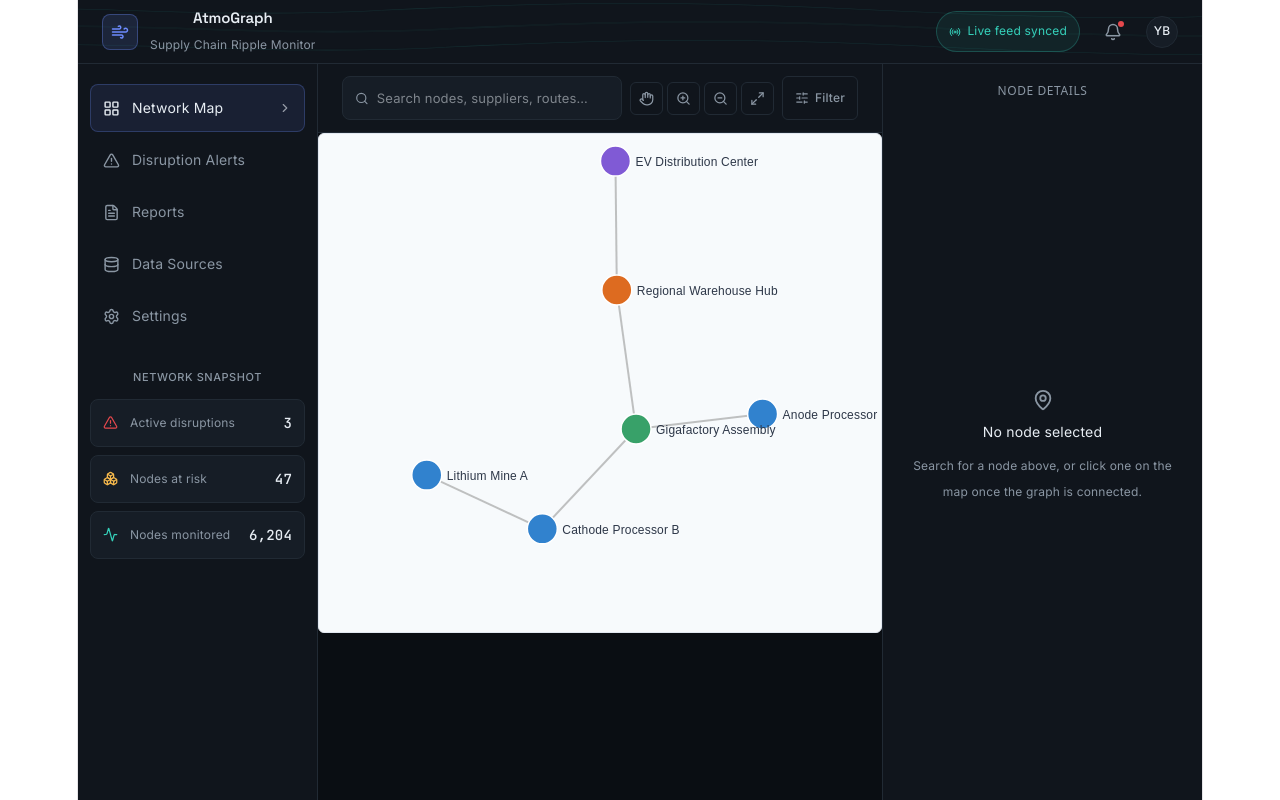
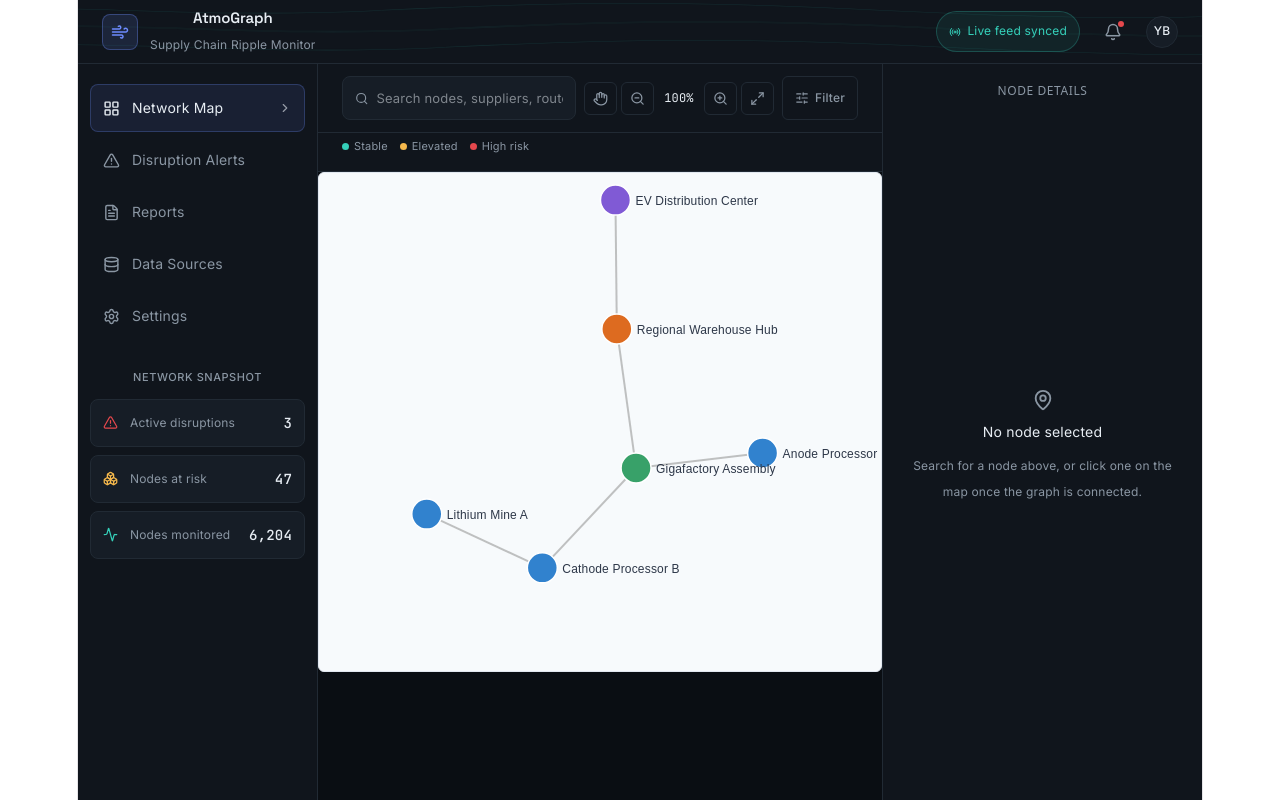
Before and after one commit to Subhamsojitra/AtmoGraph-Group-2, a React app in the folder frontend/: page / in a window 1280 px wide. Built offline with nearby package versions, Linux system fonts and the light colour scheme; the HTML template or start-up script is replaced by a standard one.

Commit message:
feat: implement Week 2 node visual states

```diff
--- a/frontend/src/DashboardPage.css
+++ b/frontend/src/DashboardPage.css
@@ -117,6 +117,41 @@
 .filter-apply-btn { font-weight: 500; }
 .pan-btn { border-radius: 6px; padding: 8px; cursor: pointer; }
 
+.zoom-readout { display: flex; align-items: center; font-family: 'JetBrains Mono', monospace; font-size: 12px; min-width: 42px; justify-content: center; user-select: none; }
+
+.selection-chip { display: flex; align-items: center; gap: 8px; border-radius: 9999px; padding: 4px 6px 4px 12px; font-size: 12px; }
+.selection-chip button { background: none; border: none; cursor: pointer; display: flex; align-items: center; padding: 4px; border-radius: 9999px; }
+
+.active-filters-row { display: flex; flex-wrap: wrap; align-items: center; gap: 6px; padding: 0 16px 12px; }
+@media (min-width: 640px) { .active-filters-row { padding: 0 24px 12px; } }
+.filter-chip { display: inline-flex; align-items: center; gap: 6px; border-radius: 9999px; padding: 3px 6px 3px 10px; font-size: 11px; }
+.filter-chip button { background: none; border: none; cursor: pointer; display: flex; align-items: center; padding: 2px; }
+
+.node-actions-row { display: flex; gap: 8px; flex-wrap: wrap; }
+.node-action-btn { border-radius: 6px; padding: 6px 10px; font-size: 11px; font-weight: 500; cursor: pointer; }
+
+.risk-legend { display: flex; align-items: center; gap: 12px; flex-wrap: wrap; }
+.risk-legend-item { display: flex; align-items: center; gap: 5px; font-size: 11px; }
+.risk-legend-dot { height: 7px; width: 7px; border-radius: 9999px; flex-shrink: 0; }
+
+/* ---------- Graph node states (contract for GraphCanvas — see nodeStates.js) ---------- */
+.graph-node { transition: filter 0.15s ease, outline-color 0.15s ease; cursor: pointer; }
+.graph-node--hover { filter: brightness(1.18); }
+.graph-node--selected { outline: 2px solid #6E8CFF; outline-offset: 3px; border-radius: 4px; }
+.graph-node--risk-high { animation: node-pulse-high 1.8s ease-in-out infinite; }
+.graph-node--risk-low { animation: node-pulse-low 2.6s ease-in-out infinite; }
+@keyframes node-pulse-high {
+  0%, 100% { filter: drop-shadow(0 0 0 rgba(229, 72, 77, 0.55)); }
+  50% { filter: drop-shadow(0 0 5px rgba(229, 72, 77, 0.85)); }
+}
+@keyframes node-pulse-low {
+  0%, 100% { filter: drop-shadow(0 0 0 rgba(245, 184, 76, 0.4)); }
+  50% { filter: drop-shadow(0 0 4px rgba(245, 184, 76, 0.7)); }
+}
+@media (prefers-reduced-motion: reduce) {
+  .graph-node--risk-high, .graph-node--risk-low { animation: none; }
+}
+
 /* ---------- Graph canvas slot ---------- */
 .graph-canvas-wrapper { min-height: 0; flex: 1; }
 
--- a/frontend/src/pages/DashboardPage.jsx
+++ b/frontend/src/pages/DashboardPage.jsx
@@ -2,23 +2,31 @@ import React, { useState, useEffect, useRef } from "react";
 import {
   Menu, X, Search, ZoomIn, ZoomOut, Maximize2, SlidersHorizontal, Hand,
   LayoutGrid, Bell, AlertTriangle, Activity, MapPin, Boxes, Clock,
-  ChevronRight, Radio, FileText, Database, Settings, Wind,
+  ChevronRight, Radio, FileText, Database, Settings, Wind, Flag, History, Tag,
 } from "lucide-react";
 import GraphCanvas from "../graph/GraphCanvas"; // TODO: confirm this relative path matches
                                                  // DashboardPage.jsx's real location in the repo
-import "../DashboardPage.css";
+import "../DashboardPage.css"; // TODO: confirm this relative path matches
 
 /* ============================================================
-   AtmoGraph — Week 1 Frontend Foundation (Yashaswini's scope)
+   AtmoGraph — Week 2 (Yashaswini's scope)
 
-   Changes for this PR, per teammate review:
-   - Removed the local GraphCanvas placeholder + its simulated
-     loading/error lifecycle. This now renders the shared
-     src/graph/GraphCanvas.jsx directly; that component owns its
-     own loading/empty/error/ready states during integration.
-   - Removed Tailwind. All layout/spacing now lives in
-     DashboardPage.css; per-instance colors (from TOKENS) stay as
-     inline styles since they were never Tailwind classes.
+   Added this pass:
+   - Node click interaction UI: a selection chip in the controls
+     bar reflects whatever node is selected (from search today,
+     from the real graph once GraphCanvas exposes a click callback)
+     with a one-click way to clear it.
+   - Zoom/pan controls UI: zoom now has real local state (25–200%,
+     a readout, a reset-to-100% "fit" action) and an onZoomChange
+     callback so the architecture side can wire it to the actual
+     graph transform during integration.
+   - Selected-node styling: nodeStates.js + the "Graph node states"
+     block in DashboardPage.css define the hover/selected/risk
+     classes GraphCanvas should apply to its own nodes.
+   - Supplier/node details panel: added category, tier, and lead
+     time, plus a presentational actions row.
+   - Search/filter interface: filters now actually narrow search
+     results, with removable filter chips summarizing what's active.
    ============================================================ */
 
 const TOKENS = {
@@ -42,10 +50,11 @@ const NAV_ITEMS = [
   { icon: Settings, label: "Settings" },
 ];
 
-const RISK_OPTIONS = ["All", "High", "Medium", "Low"];
+const RISK_OPTIONS = ["All", "High", "Elevated", "Stable"];
+const RISK_VALUE_MAP = { All: "all", High: "high", Elevated: "low", Stable: "none" };
 const TYPE_OPTIONS = ["Supplier", "Warehouse", "Port"];
 
-// Local mock dataset — stands in for a real node-search API in Week 1.
+// Local mock dataset — stands in for a real node-search API in Week 1/2.
 const MOCK_NODES = [
   {
     id: "rtm-04",
@@ -55,6 +64,9 @@ const MOCK_NODES = [
     risk: "high",
     connections: 214,
     updated: "2 min ago",
+    category: "Logistics Hub",
+    tier: "Tier 1",
+    leadTime: "N/A",
     note: "Linked to a reported dockworker strike. Downstream electronics shipments to North America are the primary exposure.",
   },
   {
@@ -65,6 +77,9 @@ const MOCK_NODES = [
     risk: "low",
     connections: 138,
     updated: "9 min ago",
+    category: "Electronics",
+    tier: "Tier 1",
+    leadTime: "18 days",
     note: "Minor customs delay reported. No production impact expected if cleared within 48 hours.",
   },
   {
@@ -75,6 +90,9 @@ const MOCK_NODES = [
     risk: "none",
     connections: 96,
     updated: "24 min ago",
+    category: "Distribution",
+    tier: "Tier 2",
+    leadTime: "3 days",
     note: "Operating normally. No upstream disruptions currently mapped to this node.",
   },
   {
@@ -85,6 +103,9 @@ const MOCK_NODES = [
     risk: "low",
     connections: 172,
     updated: "17 min ago",
+    category: "Logistics Hub",
+    tier: "Tier 1",
+    leadTime: "N/A",
     note: "Elevated congestion from rerouted Rotterdam traffic. Monitoring for further backlog.",
   },
 ];
@@ -259,7 +280,7 @@ function Sidebar({ mobileOpen, onClose }) {
   );
 }
 
-function SearchBar({ onSelect }) {
+function SearchBar({ onSelect, risk, types }) {
   const [query, setQuery] = useState("");
   const [focused, setFocused] = useState(false);
   const containerRef = useRef(null);
@@ -280,7 +301,13 @@ function SearchBar({ onSelect }) {
   }, []);
 
   const results = query.trim()
-    ? MOCK_NODES.filter((n) => n.name.toLowerCase().includes(query.trim().toLowerCase()))
+    ? MOCK_NODES.filter((n) => {
+        const matchesQuery = n.name.toLowerCase().includes(query.trim().toLowerCase());
+        const riskValue = RISK_VALUE_MAP[risk];
+        const matchesRisk = riskValue === "all" || n.risk === riskValue;
+        const matchesType = types.length === 0 || types.includes(n.type);
+        return matchesQuery && matchesRisk && matchesType;
+      })
     : [];
   const showDropdown = focused && query.trim().length > 0;
 
@@ -344,10 +371,8 @@ function SearchBar({ onSelect }) {
   );
 }
 
-function FilterPanel() {
+function FilterPanel({ risk, setRisk, types, setTypes }) {
   const [open, setOpen] = useState(false);
-  const [risk, setRisk] = useState("All");
-  const [types, setTypes] = useState([]);
   const containerRef = useRef(null);
 
   useEffect(() => {
@@ -449,12 +474,56 @@ function FilterPanel() {
   );
 }
 
-function ControlsBar({ onSelectNode }) {
+function RiskLegend() {
+  const items = [
+    { label: "Stable", color: TOKENS.flow },
+    { label: "Elevated", color: TOKENS.riskLow },
+    { label: "High risk", color: TOKENS.riskHigh },
+  ];
+  return (
+    <div className="risk-legend" aria-label="Risk color legend">
+      {items.map((i) => (
+        <span key={i.label} className="risk-legend-item" style={{ color: TOKENS.textDim }}>
+          <span className="risk-legend-dot" style={{ backgroundColor: i.color }} />
+          {i.label}
+        </span>
+      ))}
+    </div>
+  );
+}
+
+function ControlsBar({ onSelectNode, selectedNode, onClearSelection, onZoomChange }) {
   const [panActive, setPanActive] = useState(false);
+  const [zoom, setZoom] = useState(100);
+  const [risk, setRisk] = useState("All");
+  const [types, setTypes] = useState([]);
+
+  const changeZoom = (next) => {
+    const clamped = Math.max(25, Math.min(200, next));
+    setZoom(clamped);
+    onZoomChange?.(clamped);
+  };
+
+  const toggleType = (t) => setTypes((prev) => (prev.includes(t) ? prev.filter((x) => x !== t) : [...prev, t]));
+
+  const activeFilterChips = [
+    ...(risk !== "All" ? [{ key: "risk", label: risk, clear: () => setRisk("All") }] : []),
+    ...types.map((t) => ({ key: `type-${t}`, label: t, clear: () => toggleType(t) })),
+  ];
 
   return (
+    <>
       <div className="controls-bar" style={{ backgroundColor: TOKENS.surface, borderColor: TOKENS.border }}>
-      <SearchBar onSelect={onSelectNode} />
+        <SearchBar onSelect={onSelectNode} risk={risk} types={types} />
+
+        {selectedNode && (
+          <div className="selection-chip" style={{ backgroundColor: `${TOKENS.brand}14`, border: `1px solid ${TOKENS.brand}40`, color: TOKENS.brand }}>
+            {selectedNode.name}
+            <button onClick={onClearSelection} aria-label="Clear selected node" style={{ color: TOKENS.brand }}>
+              <X size={13} />
+            </button>
+          </div>
+        )}
 
         <div className="controls-zoom-group">
           <button
@@ -471,19 +540,51 @@ function ControlsBar({ onSelectNode }) {
           >
             <Hand size={15} />
           </button>
-        {[
-          { icon: ZoomIn, label: "Zoom in" },
-          { icon: ZoomOut, label: "Zoom out" },
-          { icon: Maximize2, label: "Fit to screen" },
-        ].map(({ icon: Icon, label }) => (
-          <button key={label} title={label} aria-label={label} className="zoom-btn" style={{ color: TOKENS.textDim, border: `1px solid ${TOKENS.border}` }}>
-            <Icon size={15} />
+          <button
+            onClick={() => changeZoom(zoom - 25)}
+            title="Zoom out"
+            aria-label="Zoom out"
+            className="zoom-btn"
+            style={{ color: TOKENS.textDim, border: `1px solid ${TOKENS.border}` }}
+          >
+            <ZoomOut size={15} />
           </button>
-        ))}
+          <span className="zoom-readout" style={{ color: TOKENS.text }} aria-live="polite">{zoom}%</span>
+          <button
+            onClick={() => changeZoom(zoom + 25)}
+            title="Zoom in"
+            aria-label="Zoom in"
+            className="zoom-btn"
+            style={{ color: TOKENS.textDim, border: `1px solid ${TOKENS.border}` }}
+          >
+            <ZoomIn size={15} />
+          </button>
+          <button
+            onClick={() => changeZoom(100)}
+            title="Fit to screen (reset zoom)"
+            aria-label="Fit to screen"
+            className="zoom-btn"
+            style={{ color: TOKENS.textDim, border: `1px solid ${TOKENS.border}` }}
+          >
+            <Maximize2 size={15} />
+          </button>
         </div>
 
-      <FilterPanel />
+        <FilterPanel risk={risk} setRisk={setRisk} types={types} setTypes={setTypes} />
       </div>
+
+      <div className="active-filters-row" style={{ borderBottom: `1px solid ${TOKENS.border}`, backgroundColor: TOKENS.surface }}>
+        {activeFilterChips.map((chip) => (
+          <span key={chip.key} className="filter-chip" style={{ backgroundColor: `${TOKENS.brand}14`, border: `1px solid ${TOKENS.brand}40`, color: TOKENS.brand }}>
+            {chip.label}
+            <button onClick={chip.clear} aria-label={`Remove ${chip.label} filter`} style={{ color: TOKENS.brand }}>
+              <X size={11} />
+            </button>
+          </span>
+        ))}
+        <RiskLegend />
+      </div>
+    </>
   );
 }
 
@@ -515,6 +616,18 @@ function NodeDetailsBody({ node }) {
 
       <dl className="node-meta-list">
         <div className="node-meta-row">
+          <dt className="node-meta-label" style={{ color: TOKENS.textDim }}><Tag size={13} /> Category</dt>
+          <dd style={{ color: TOKENS.text }}>{node.category}</dd>
+        </div>
+        <div className="node-meta-row">
+          <dt className="node-meta-label" style={{ color: TOKENS.textDim }}><Boxes size={13} /> Tier</dt>
+          <dd style={{ color: TOKENS.text }}>{node.tier}</dd>
+        </div>
+        <div className="node-meta-row">
+          <dt className="node-meta-label" style={{ color: TOKENS.textDim }}><History size={13} /> Lead time</dt>
+          <dd style={{ color: TOKENS.text }}>{node.leadTime}</dd>
+        </div>
+        <div className="node-meta-row">
           <dt className="node-meta-label" style={{ color: TOKENS.textDim }}><Boxes size={13} /> Connections</dt>
           <dd className="node-meta-value" style={{ color: TOKENS.text }}>{node.connections}</dd>
         </div>
@@ -523,6 +636,17 @@ function NodeDetailsBody({ node }) {
           <dd style={{ color: TOKENS.text }}>{node.updated}</dd>
         </div>
       </dl>
+
+      <div className="node-actions-row">
+        <button className="node-action-btn" style={{ color: TOKENS.riskLow, border: `1px solid ${TOKENS.riskLow}45`, backgroundColor: `${TOKENS.riskLow}14` }}>
+          <Flag size={12} style={{ marginRight: 4, verticalAlign: "-2px" }} />
+          Flag for review
+        </button>
+        <button className="node-action-btn" style={{ color: TOKENS.textDim, border: `1px solid ${TOKENS.border}`, backgroundColor: "transparent" }}>
+          <History size={12} style={{ marginRight: 4, verticalAlign: "-2px" }} />
+          View shipment history
+        </button>
+      </div>
     </div>
   );
 }
@@ -589,12 +713,22 @@ export default function DashboardPage() {
         <Sidebar mobileOpen={mobileNavOpen} onClose={() => setMobileNavOpen(false)} />
 
         <main className="main-content">
-          <ControlsBar onSelectNode={setSelectedNode} />
+          <ControlsBar
+            onSelectNode={setSelectedNode}
+            selectedNode={selectedNode}
+            onClearSelection={() => setSelectedNode(null)}
+            onZoomChange={(z) => {
+              // TODO (integration): forward this to GraphCanvas's real zoom
+              // transform once it exposes a zoom prop/callback.
+            }}
+          />
           <div className="graph-canvas-wrapper">
             {/* Shared graph component — owns its own loading/empty/error/ready
                 states during integration. Wire its node-click callback (once
                 it exposes one) to setSelectedNode to replace the search-only
-                selection path below. */}
+                selection path below. Apply NODE_STATE_CLASS / NODE_RISK_CLASS
+                from ./nodeStates.js to individual nodes for hover/selected/
+                risk styling that matches the rest of the dashboard. */}
             <GraphCanvas />
           </div>
         </main>
```
Also changed, not shown: frontend/src/nodeStates.js (added, +27 -0 lines). Lines whose indentation alone changed are shown as unchanged.
